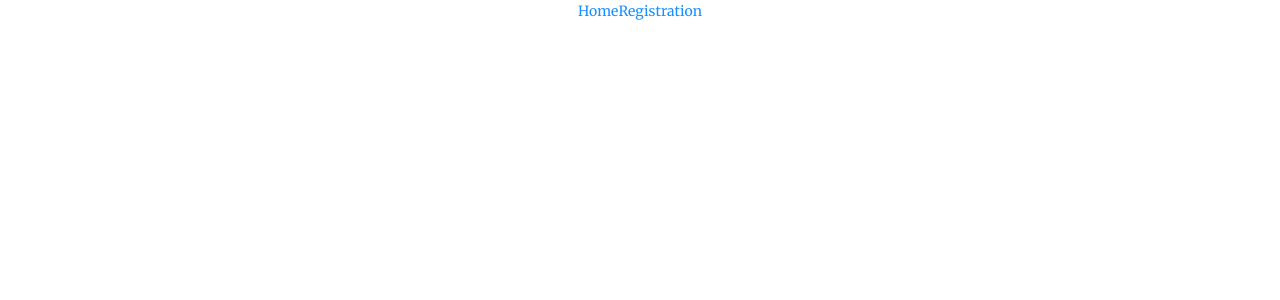
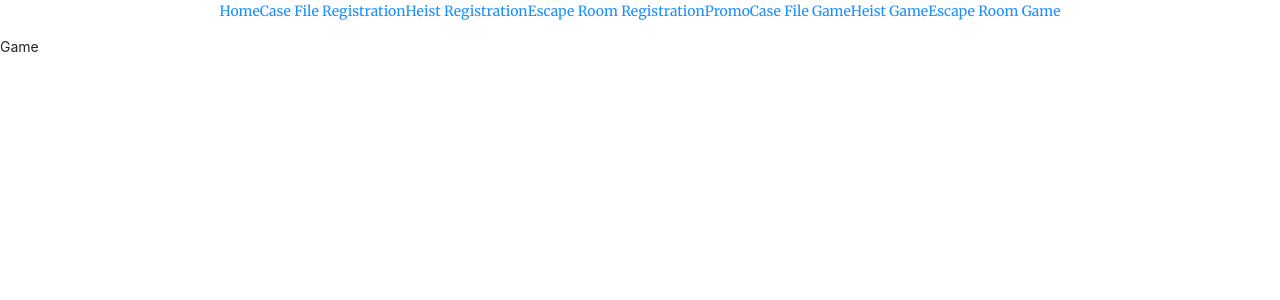
Before and after one commit to GTD-IT-XXIV/gtd-pologporject-fe, a React (Create React App) app: page /heist in a window 1280 px wide. Before the commit this address had no page. Shown: the top 300 px of the page. Built offline with nearby package versions, Linux system fonts and the light colour scheme.

Commit message:
[Route] added new routes

```diff
--- /dev/null
+++ b/src/components/game/escaperoom/index.js
@@ -0,0 +1,3 @@
+export default function Game(props) {
+  return <div>Game</div>;
+}
--- /dev/null
+++ b/src/components/game/heist/index.js
@@ -0,0 +1,3 @@
+export default function Game(props) {
+  return <div>Game</div>;
+}
--- /dev/null
+++ b/src/components/registration/escaperoom/index.js
@@ -0,0 +1,3 @@
+export default function Registration(props) {
+  return <div>Registration</div>;
+}
--- /dev/null
+++ b/src/components/registration/heist/index.js
@@ -0,0 +1,3 @@
+export default function Registration(props) {
+  return <div>Registration</div>;
+}
--- a/src/routes.js
+++ b/src/routes.js
@@ -1,5 +1,11 @@
 import Home from "./components/home";
-import Registration from "./components/registration";
+import CFRegistration from "./components/registration/casefile";
+import HRegistration from "./components/registration/heist";
+import ERRegistration from "./components/registration/escaperoom";
+import Promo from "./components/promo";
+import CFGame from "./components/game/casefile";
+import HGame from "./components/game/heist";
+import ERGame from "./components/game/escaperoom";
 
 export const routes = [
   {
@@ -10,8 +16,44 @@
   },
   {
     id: 2,
-    name: "Registration",
-    component: <Registration />,
-    path: "/registration",
+    name: "Case File Registration",
+    component: <CFRegistration />,
+    path: "/casefile/registration",
+  },
+  {
+    id: 3,
+    name: "Heist Registration",
+    component: <HRegistration />,
+    path: "/heist/registration",
+  },
+  {
+    id: 4,
+    name: "Escape Room Registration",
+    component: <ERRegistration />,
+    path: "/escaperoom/registration",
+  },
+  {
+    id: 5,
+    name: "Promo",
+    component: <Promo />,
+    path: "/promotion",
+  },
+  {
+    id: 6,
+    name: "Case File Game",
+    component: <CFGame />,
+    path: "/casefile",
+  },
+  {
+    id: 7,
+    name: "Heist Game",
+    component: <HGame />,
+    path: "/heist",
+  },
+  {
+    id: 8,
+    name: "Escape Room Game",
+    component: <ERGame />,
+    path: "/escaperoom",
   },
 ];
```
Also changed, not shown: src/components/game/casefile/index.js (renamed from src/components/game/index.js), src/components/registration/casefile/index.js (renamed from src/components/registration/index.js).
